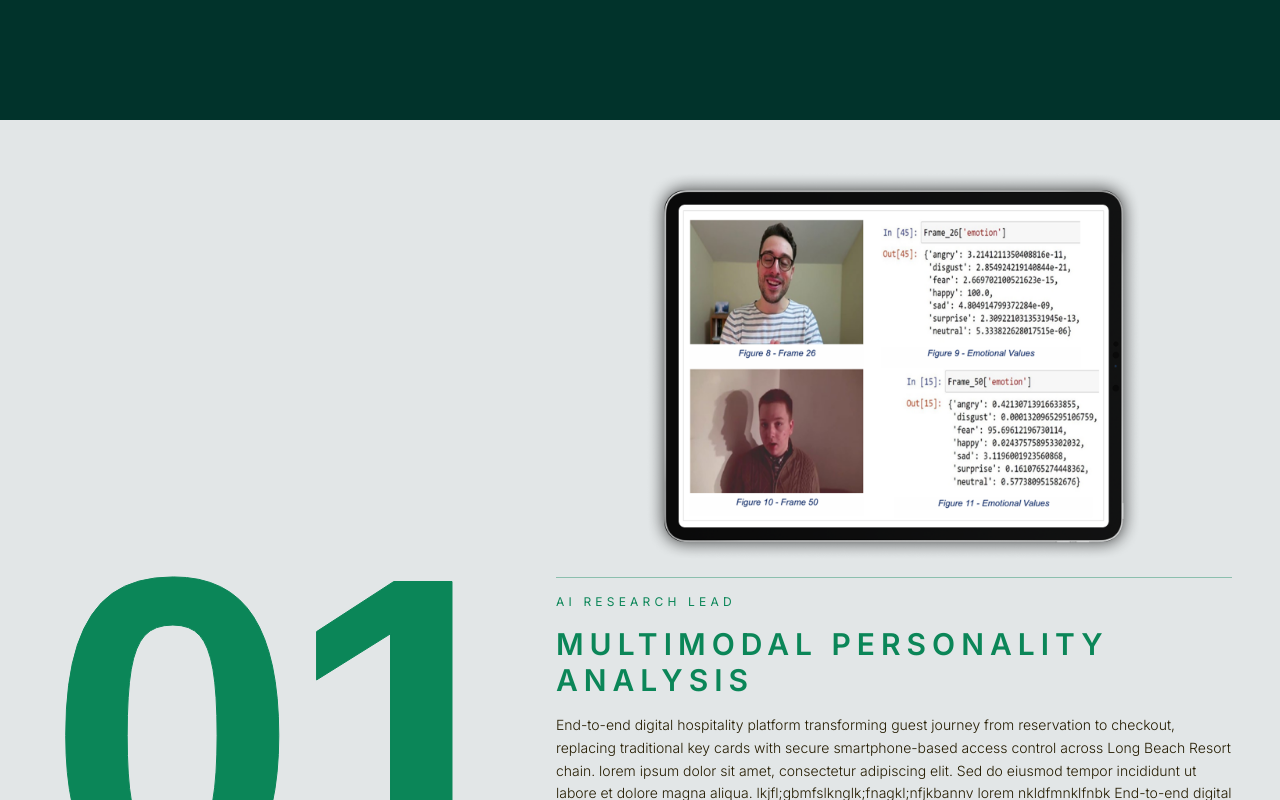
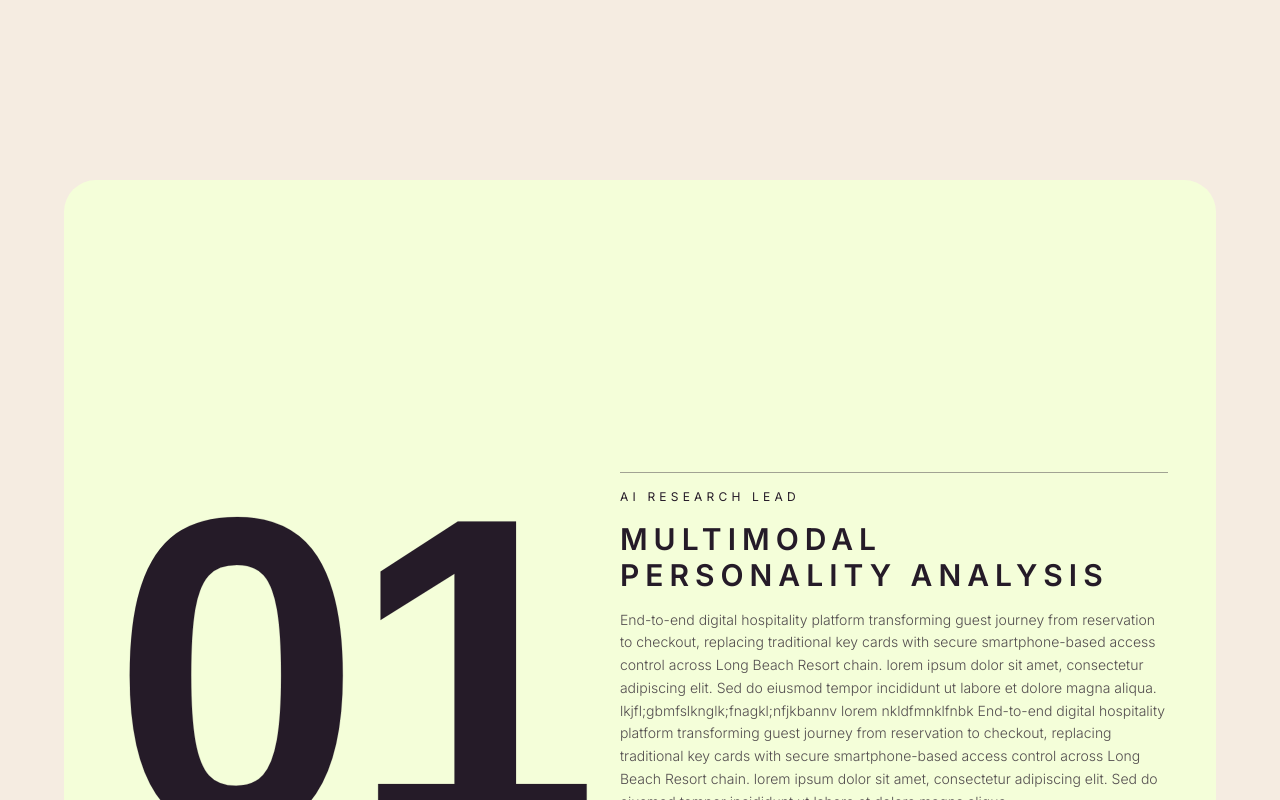
Before and after one commit to Mariam-Fathi/mf-portfolio, a Next.js app: page / in a window 1280 px wide. Shown: the part 680-1480 px from the top of the page. Built offline with nearby package versions, Linux system fonts and the light colour scheme; a web font is replaced by a local one.

Commit message:
change bg color

```diff
--- a/src/app/page.tsx
+++ b/src/app/page.tsx
@@ -130,7 +130,7 @@ export default function Home() {
   }, []);
 
   return (
-    <div className="relative min-h-screen w-full bg-[#080E0B] text-[#FEFCE0]">
+    <div className="relative min-h-screen w-full bg-[#F5ECE1] text-[#FEFCE0]">
       {/* <Navbar
         items={navItems}
         homeId="hero"
@@ -150,14 +150,14 @@ export default function Home() {
         <section
           id="work"
           ref={setSectionRef("work")}
-          className="relative flex min-h-[100vh] w-full bg-white text-[#080E0B]"
+          className="relative flex min-h-[100vh] w-full  text-[#080E0B]"
         >
           <CinematicShowcase />
         </section>
         <section
           id="experience"
           ref={setSectionRef("experience")}
-          className="relative flex min-h-[100vh] w-full items-center justify-center bg-[#F8FAF4] text-[#080E0B]"
+          className="relative flex min-h-[100vh] w-full items-center justify-center"
         >
           <JobTimeline />
         </section>
@@ -165,7 +165,7 @@ export default function Home() {
         <section
           id="skills"
           ref={setSectionRef("skills")}
-          className="relative flex min-h-[100vh] w-full items-center justify-center bg-[#FDEB7F] text-[#080E0B]"
+          className="relative flex min-h-[100vh] w-full items-center justify-center"
         >
           <EverythingConnected />
         </section>
@@ -175,7 +175,7 @@ export default function Home() {
         <section
           id="contact"
           ref={setSectionRef("contact")}
-          className="relative flex min-h-[100vh] w-full items-center justify-center bg-[#080E0B] text-[#FEFCE0]"
+          className="relative flex min-h-[100vh] w-full items-center justify-center"
         >
           <Contact />
         </section>
--- a/src/components/Contact.tsx
+++ b/src/components/Contact.tsx
@@ -301,7 +301,7 @@ const Contact: React.FC = () => {
   return (
     <section
       id="contact"
-      className="relative flex min-h-screen w-full items-center justify-center overflow-visible bg-[#F7F8F5] text-[#111827]"
+      className="relative flex min-h-screen w-full items-center justify-center overflow-visible bg-[#F5ECE1] text-[#111827]"
     >
       <div className="absolute inset-0 pointer-events-none">
         <div className="absolute inset-0 opacity-[0.35] bg-[radial-gradient(circle_at_top_left,_rgba(255,246,223,0.65),_transparent_55%)]" />
--- a/src/components/SkillsMarquee.tsx
+++ b/src/components/SkillsMarquee.tsx
@@ -36,7 +36,7 @@ const skillRows: string[][] = [
 ];
 
 const palette = {
-  background: "#EDBBEC",
+  background: "#F5ECE1",
   foreground: "#0B8658",
   accent: "#0B8658",
   accentSoft: "rgba(11, 134, 88, 0.12)",
--- a/src/components/everything-connected/EverythingConnected.tsx
+++ b/src/components/everything-connected/EverythingConnected.tsx
@@ -5,7 +5,7 @@ import SkillsMarquee from "../SkillsMarquee";
 
 const EverythingConnected = () => {
   return (
-    <section className="relative flex min-h-screen w-full items-center justify-center overflow-hidden bg-[#F2BDF1] text-[#0B8658]">
+    <section className="relative flex min-h-screen w-full items-center justify-center overflow-hidden text-[#0B8658]">
 
       <div className="relative z-10 flex h-full w-full flex-col justify-center">
         <SkillsMarquee />
--- a/src/components/hero/hero.tsx
+++ b/src/components/hero/hero.tsx
@@ -471,7 +471,7 @@ const Hero: React.FC = () => {
       id="hero"
       className="flex min-h-screen w-full flex-col items-center justify-start px-6 py-12 text-center text-[#E2E6E7] sm:px-12 lg:px-24 relative overflow-hidden cursor-none"
       style={{
-        backgroundColor: "#01332B",
+        backgroundColor: "#F5ECE1",
         paddingTop: "clamp(48px, 10vh, 160px)",
         paddingBottom: "clamp(80px, 14vh, 200px)",
       }}
--- a/src/components/job-timeline/JobTimeline.tsx
+++ b/src/components/job-timeline/JobTimeline.tsx
@@ -71,14 +71,14 @@ const JobTimeline = () => {
   return (
     <section
       id="job-timeline"
-      className="relative w-full overflow-hidden bg-[#E2E6E7] py-20 text-[#0F1B17]"
+      className="relative w-full overflow-hidden py-20 text-[#0F1B17] bg-[#F5ECE1]"
     >
       <div
         aria-hidden
         className="pointer-events-none absolute inset-0 opacity-80"
         style={{
           backgroundImage:
-            "linear-gradient(90deg, rgba(13,25,21,0.08) 1px, transparent 1px), linear-gradient(0deg, rgba(13,25,21,0.08) 1px, transparent 1px)",
+            "linear-gradient(90deg, rgba(1, 51, 43, 0.8) 1px, transparent 1px), linear-gradient(0deg, rgba(1, 51, 43, 0.8) 1px, transparent 1px)",
           backgroundSize: "120px 120px",
         }}
       />
--- a/src/components/projects/projects.tsx
+++ b/src/components/projects/projects.tsx
@@ -6,11 +6,26 @@ import { ScrollTrigger } from "gsap/ScrollTrigger";
 
 gsap.registerPlugin(ScrollTrigger);
 
+type ProjectLink = {
+  name: string;
+  url: string;
+};
+
+type Project = {
+  id: string;
+  title: string;
+  role: string;
+  description: string;
+  image: string;
+  tags: string[];
+  links: ProjectLink[];
+};
+
 type ProjectsProps = {
   scrollContainer?: HTMLDivElement | null;
 };
 
-const projects = [
+const projects: Project[] = [
   {
     id: "personality-ai",
     title: "Multimodal Personality Analysis",
@@ -87,6 +102,13 @@ const projects = [
 ];
 
 const cardPalette = [
+  {
+    background: "#F4FED9",
+    headline: "#251B28",
+    headlineStroke: "rgba(37, 27, 40, 0.18)",
+    body: "rgba(37, 27, 40, 0.78)",
+    link: "#251B28",
+  },
   {
     background: "#E2E6E7", // Perfect Plum
     headline: "#0B8658",
@@ -185,6 +207,7 @@ export default function GalleryShowcase({
           yPercent: index === 0 ? 0 : 110,
           zIndex: index === 0 ? topZIndex : index + 1,
           autoAlpha: 1,
+          filter: index === 0 ? "blur(0px)" : "blur(16px)",
         });
       });
 
@@ -194,11 +217,27 @@ export default function GalleryShowcase({
 
       cards.forEach((card, index) => {
         if (index === 0) return;
-        timeline
-          .add(() => {
-            gsap.set(card, { zIndex: topZIndex + index });
-          }, index - 1)
-          .to(card, { yPercent: 0 }, index - 1);
+
+        const transitionStart = index - 1;
+        const previousCard = cards[index - 1];
+
+        timeline.add(() => {
+          gsap.set(card, { zIndex: topZIndex + index });
+        }, transitionStart);
+
+        timeline.to(
+          card,
+          { yPercent: 0, filter: "blur(0px)" },
+          transitionStart
+        );
+
+        if (previousCard) {
+          timeline.to(
+            previousCard,
+            { filter: "blur(16px)" },
+            transitionStart
+          );
+        }
       });
 
       const useTransformPin =
@@ -258,6 +297,7 @@ export default function GalleryShowcase({
           gsap.set(card, {
             yPercent: index === 0 ? 0 : 110,
             zIndex: index === 0 ? topZIndex : index + 1,
+            filter: index === 0 ? "blur(0px)" : "blur(16px)",
           });
         });
 
@@ -290,7 +330,7 @@ export default function GalleryShowcase({
       className="relative h-full w-full overflow-x-hidden"
       style={{
         minHeight: "100vh",
-        background: "#FFFFFF",
+        background: "#F5ECE1",
       }}
     >
       <div
@@ -307,7 +347,7 @@ export default function GalleryShowcase({
             paddingTop: "6vh",
             paddingBottom: "6vh",
             overflow: "hidden",
-            background: "#FFFFFF",
+            background: "#F5ECE1",
           }}
         >
           {/* Projects Wrapper - Horizontal Layout with Blank Pages */}
@@ -325,7 +365,6 @@ export default function GalleryShowcase({
               }
 
               const colors = cardPalette[index % cardPalette.length];
-              const verticalOffset = index * 12;
 
               return (
               <React.Fragment key={project.id}>
@@ -334,30 +373,18 @@ export default function GalleryShowcase({
                   ref={(el) => {
                     projectRefsRef.current[index] = el;
                   }}
-                  className="absolute inset-0 flex items-center justify-center"
-                  style={{
-                    width: "100%",
-                    height: "100%",
-                    overflow: "hidden",
-                    marginTop: `${index * 12}px`,
-                  }}
+                  className="absolute inset-0 flex items-center justify-center overflow-hidden"
                 >
-                  <div className="w-full w-[100vw] h-[100vh] mx-auto  flex flex-col relative">
+                  <div className="w-[90vw]  max-h-[85vh] aspect-[16/10] mx-auto flex flex-col relative">
                     {/* Rounded Card Container with Hero Background */}
                     <div
-                      className="w-full h-full px-6 md:px-8 lg:px-12 pt-6 md:pt-8 lg:pt-12 pb-3 md:pb-4 lg:pb-6 relative overflow-hidden"
+                      className="rounded-4xl w-full h-full px-6 md:px-8 lg:px-12 pt-6 md:pt-8 lg:pt-12 pb-3 md:pb-4 lg:pb-6 relative overflow-hidden"
                       style={{
                         background: colors.background,
                       }}
                     >
                       <div className="relative flex h-full w-full">
-                        <div
-                          className="absolute flex items-end gap-8"
-                          style={{
-                            bottom: `${verticalOffset}px`,
-                            // left: "6%",
-                          }}
-                        >
+                        <div className="absolute inset-0 flex items-end gap-8">
                           {/* Hero Number */}
                           <div
                             className="select-none leading-none tracking-tight"
@@ -387,12 +414,12 @@ export default function GalleryShowcase({
                               <div
                                 className="relative w-full max-w-[520px] aspect-[4/3] overflow-hidden"
                               >
-                                <img
+                                {/* <img
                                   src={project.image}
                                   alt={project.title}
                                   className="absolute inset-0 h-full w-full object-contain"
                                   style={{ mixBlendMode: "normal" }}
-                                />
+                                /> */}
                               </div>
                             </div>
                             <div
```
